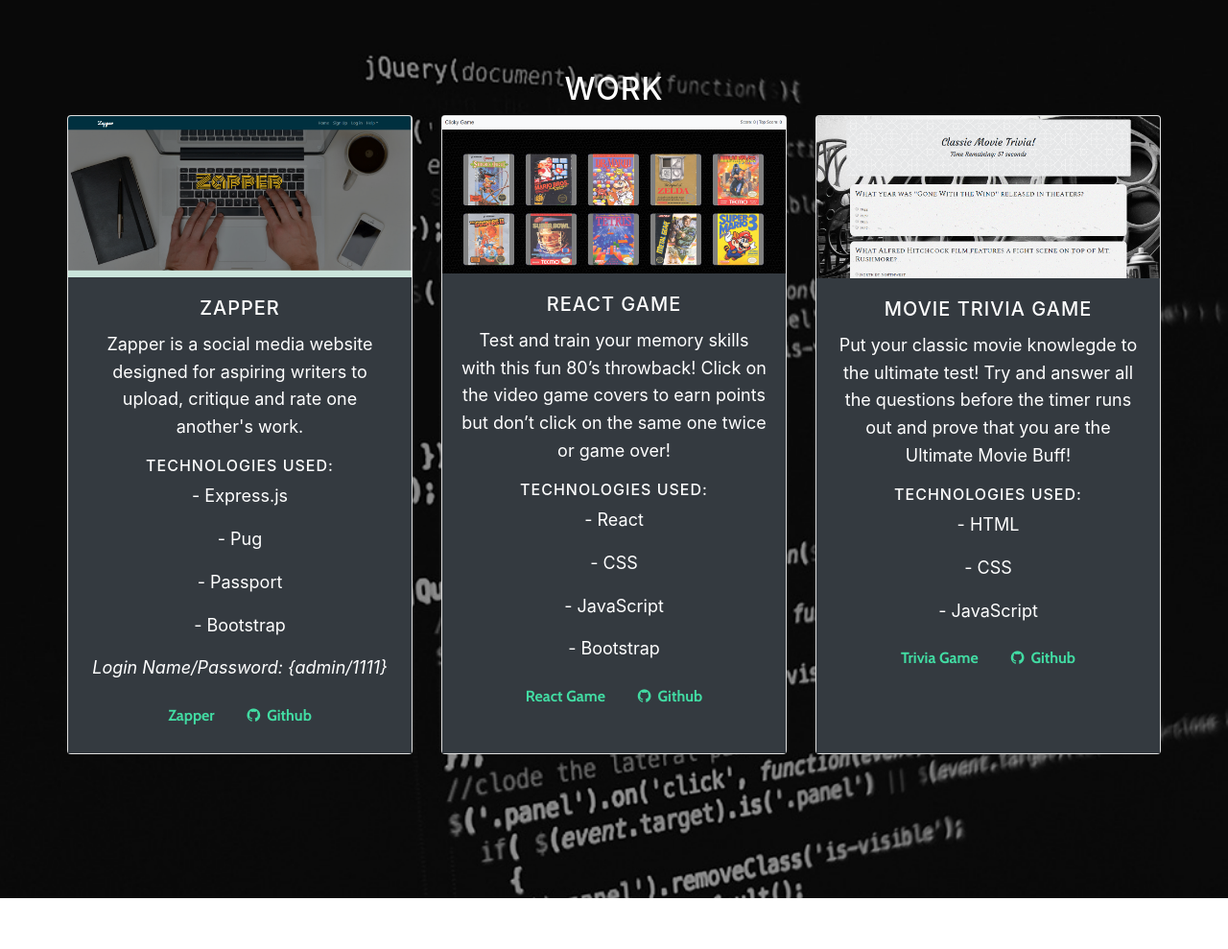
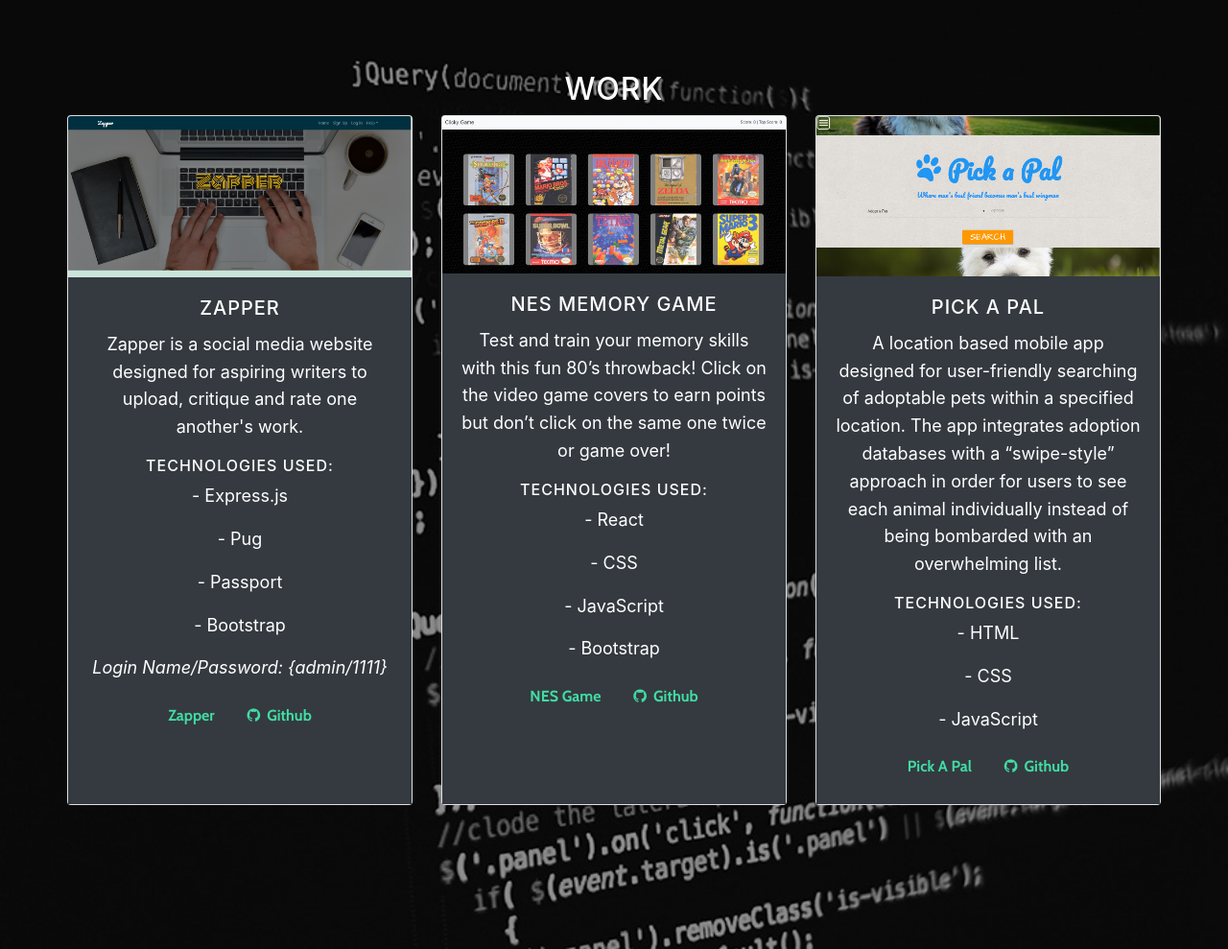
Before and after one commit to chriserb614/ChrisErb-Portfolio, a website with bundled scripts: page index.html in a window 1280 px wide. Shown: the part 1700-2689 px from the top of the page at 96% size. Built offline with nearby package versions, Linux system fonts and the light colour scheme.

Commit message:
Changed Works

```diff
--- a/index.html
+++ b/index.html
@@ -119,14 +119,14 @@
             <div class="card">
               <a href="https://click-that-game.herokuapp.com/"><img class="card-img-top" src="./img/clickyGamePic.png" alt="Card image cap"></a>
               <div class="card-body bg-dark">
-                <h5 class="card-title">React Game</h5>
+                <h5 class="card-title">NES Memory Game</h5>
                 <p class="card-text">Test and train your memory skills with this fun 80’s throwback! Click on the video game covers to earn points but don’t click on the same one twice or game over! </p>
                 <h6>Technologies Used:</h6>
                 <p>- React</p>
                 <p>- CSS</p>
                 <p>- JavaScript</p>
                 <p>- Bootstrap</p>
-                <a href="https://click-that-game.herokuapp.com/" class="btn btn-default btn-md">React Game</a>
+                <a href="https://click-that-game.herokuapp.com/" class="btn btn-default btn-md">NES Game</a>
               <a href="https://github.com/chriserb614/clicky-game" class="btn btn-default btn-md">
                 <i class="fa fa-github fa-fw"></i>
                 <span class="network-name">Github</span>
@@ -134,16 +134,16 @@
               </div>
             </div>
             <div class="card">
-              <a href="https://chriserb614.github.io/Movie-Trivia-Game/"><img class="card-img-top" src="./img/movieTriviaPic.png" alt="Card image cap"></a>
+              <a href="https://chriserb614.github.io/pickapal/"><img class="card-img-top" src="./img/Pick-a-Pal.png" alt="Card image cap"></a>
               <div class="card-body bg-dark">
-                <h5 class="card-title">Movie Trivia Game</h5>
-                <p class="card-text">Put your classic movie knowlegde to the ultimate test! Try and answer all the questions before the timer runs out and prove that you are the Ultimate Movie Buff!</p>
+                <h5 class="card-title">Pick A Pal</h5>
+                <p class="card-text">A location based mobile app designed for user-friendly searching of adoptable pets within a specified location. The app integrates adoption databases with a “swipe-style” approach in order for users to see each animal individually instead of being bombarded with an overwhelming list.</p>
                 <h6>Technologies Used:</h6>
                 <p>- HTML</p>
                 <p>- CSS</p>
                 <p>- JavaScript</p>
-                <a href="https://chriserb614.github.io/Movie-Trivia-Game/" class="btn btn-default btn-md">Trivia Game</a>
-              <a href="https://github.com/chriserb614/Movie-Trivia-Game" class="btn btn-default btn-md">
+                <a href="https://chriserb614.github.io/pickapal/" class="btn btn-default btn-md">Pick A Pal</a>
+              <a href="https://github.com/chriserb614/pickapal" class="btn btn-default btn-md">
                 <i class="fa fa-github fa-fw"></i>
                 <span class="network-name">Github</span>
               </a>
```
Also changed, not shown: img/Pick-a-Pal.png (added).
